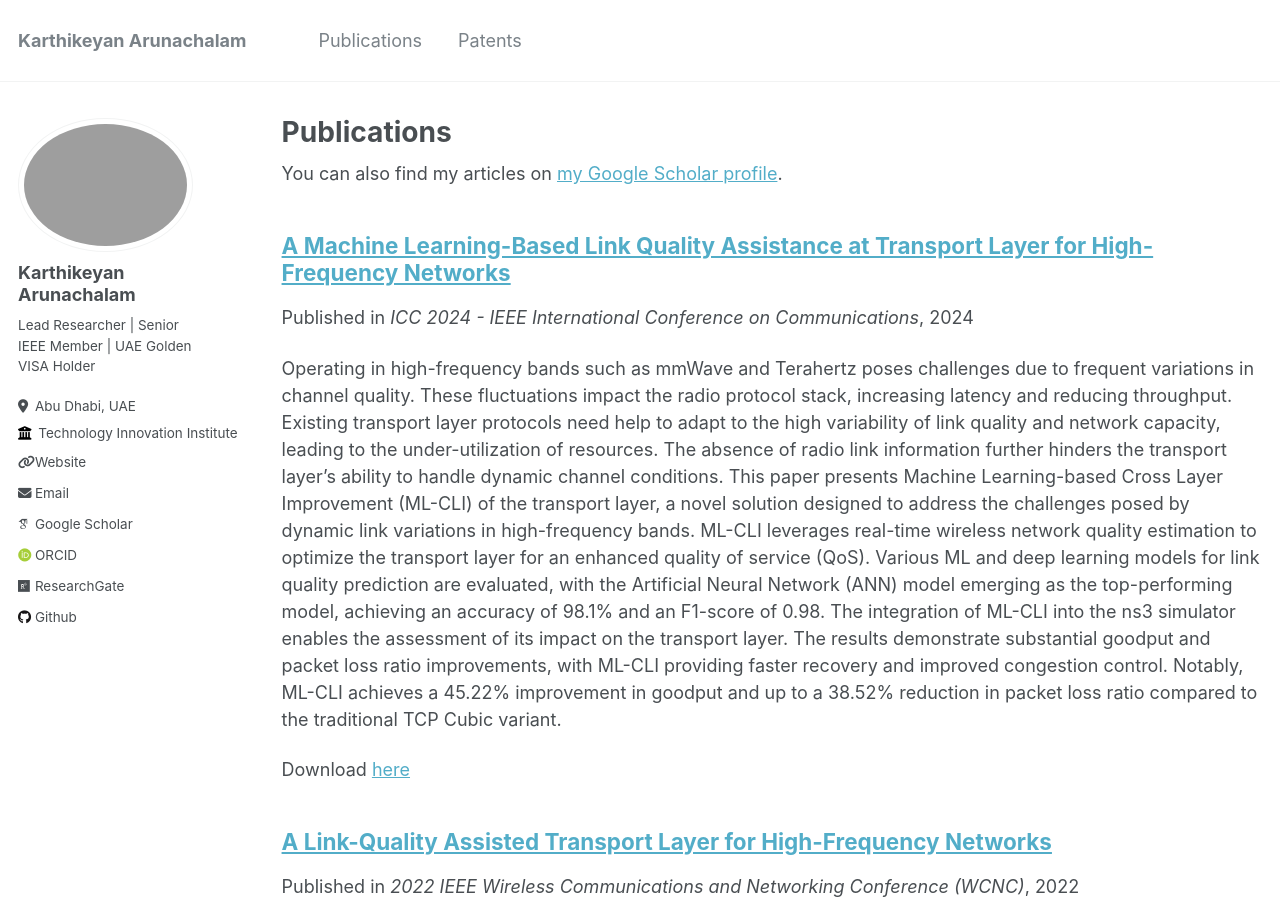
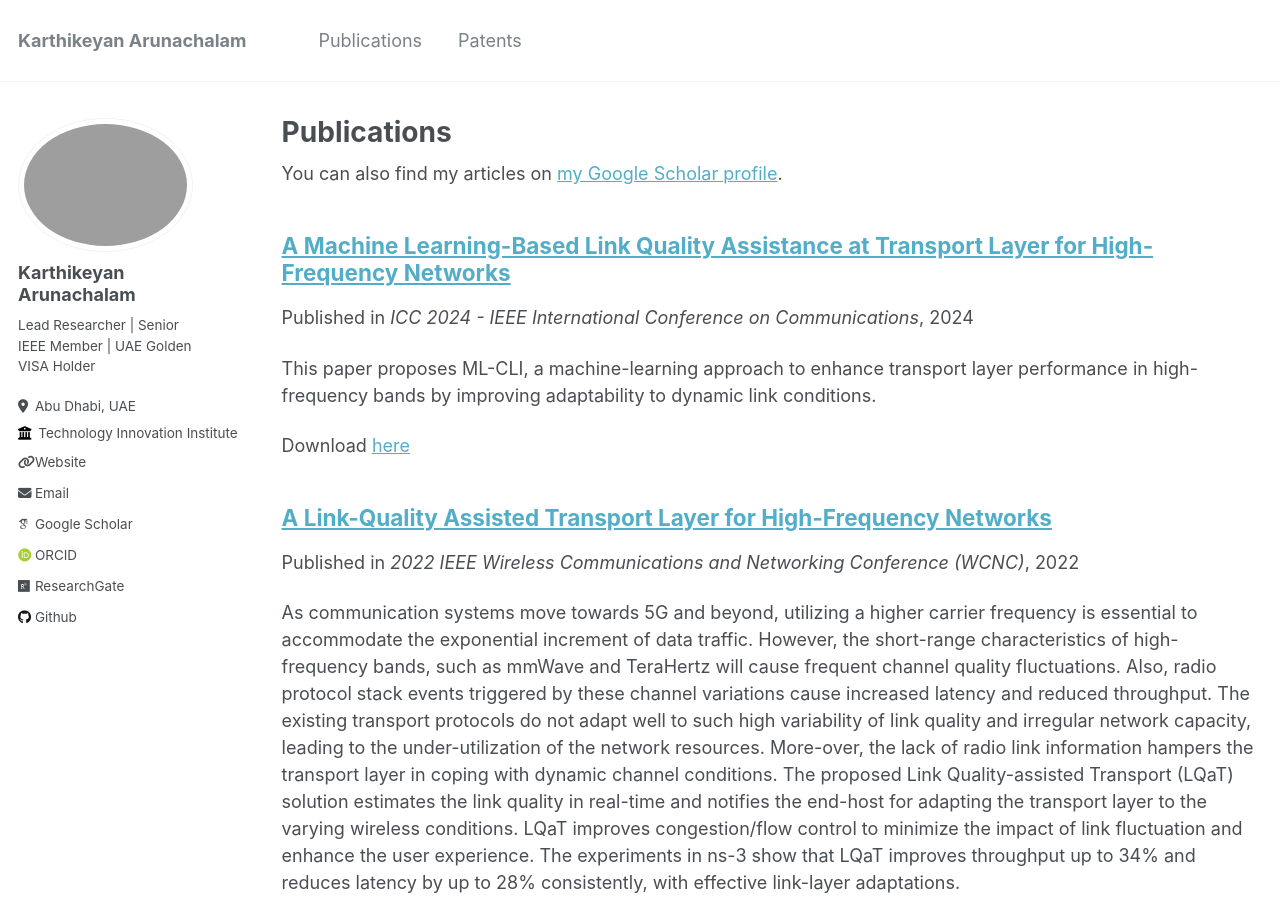
Before and after one commit to karthikeyansct/karthikeyansct.github.io, a Jekyll site: the page built from _pages/publications.md, in a window 1280 px wide and 900 px high. Built offline with Jekyll 4.4.1, drawn with Linux system fonts in a browser that asks for light colours; some web fonts are replaced.

Commit message:
Update 2024-07-01-paper-title-number-1.md

```diff
--- a/_publications/2024-07-01-paper-title-number-1.md
+++ b/_publications/2024-07-01-paper-title-number-1.md
@@ -2,6 +2,7 @@
 title: "A Machine Learning-Based Link Quality Assistance at Transport Layer for High-Frequency Networks"
 collection: publications
 permalink: /publication/2024-07-01-paper-title-number-1
+excerpt: 'This paper proposes ML-CLI, a machine-learning approach to enhance transport layer performance in high-frequency bands by improving adaptability to dynamic link conditions.'
 date: 2024-07-01
 venue: 'ICC 2024 - IEEE International Conference on Communications'
 paperurl: 'https://ieeexplore.ieee.org/document/10622673'
```
